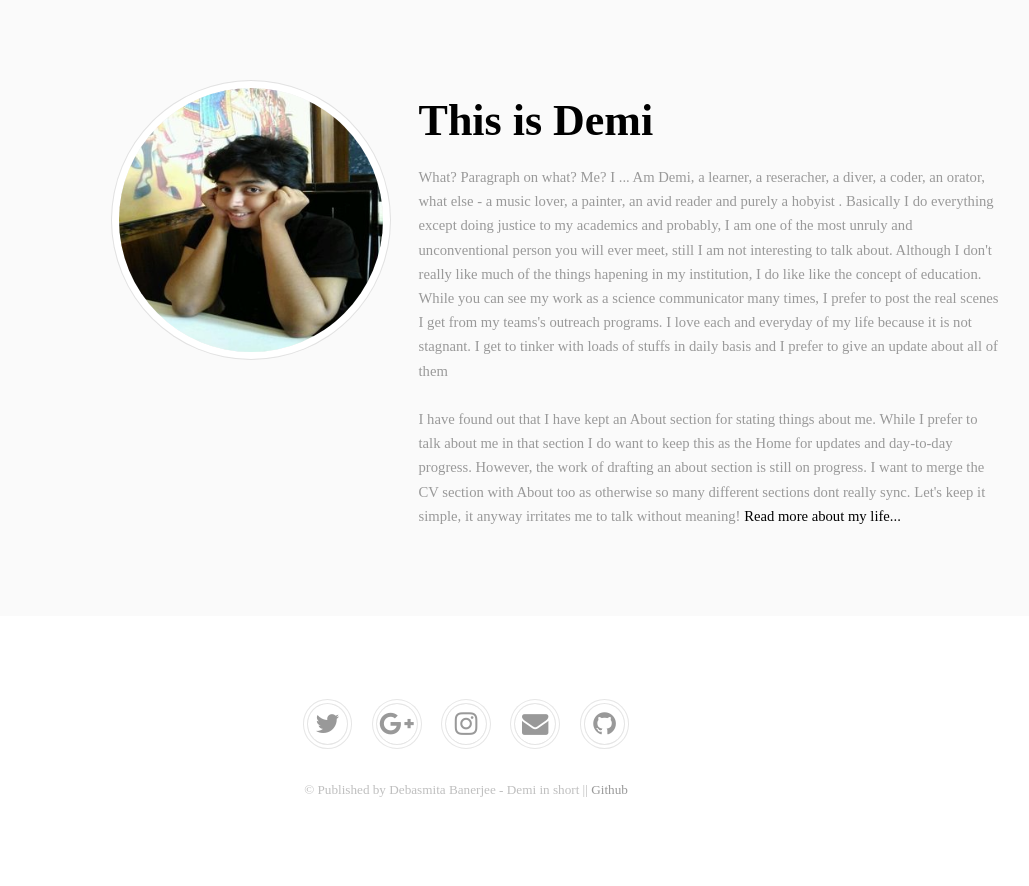
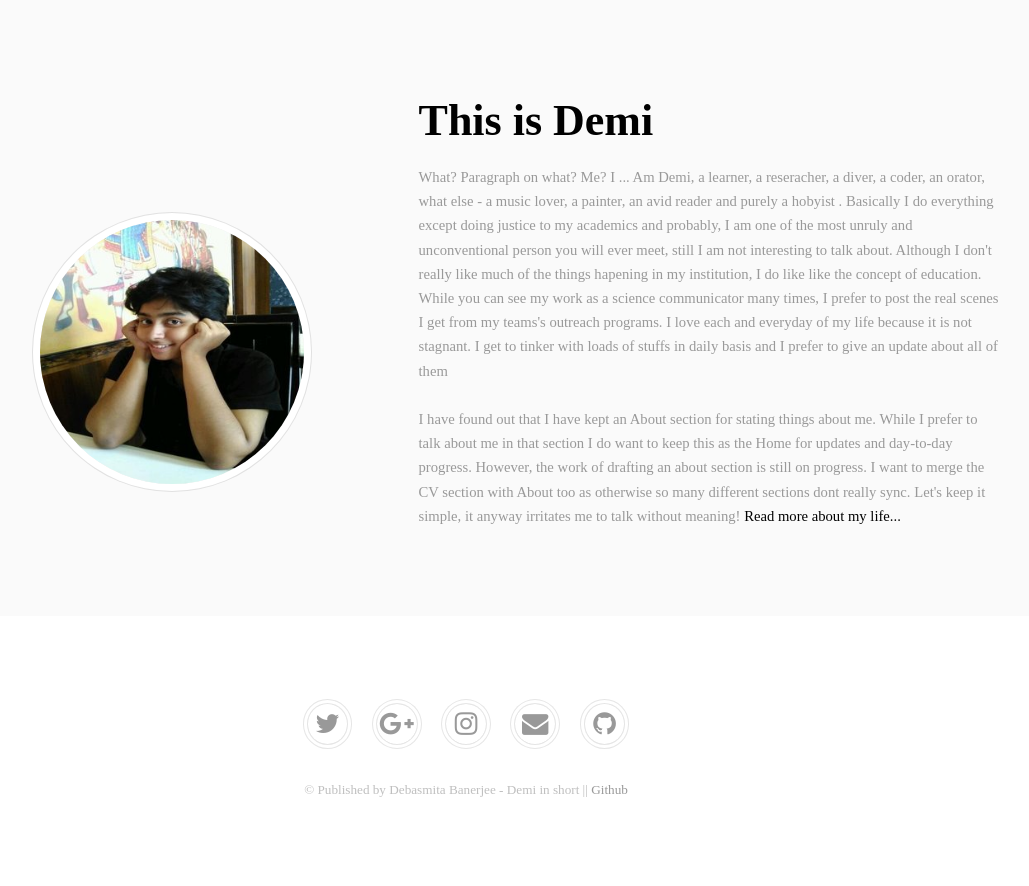
Before and after one commit to DarkDem/DarkDem.github.io, a Jekyll site: the page built from index.html, in a window 1280 px wide. Shown: the part 900-1786 px from the top of the page, without its empty margins (174-1203 px from the left). Built offline with Jekyll 4.4.1, drawn with Linux system fonts in a browser that asks for light colours; some web fonts are replaced.

Commit message:
Update main.css

```diff
--- a/css/main.css
+++ b/css/main.css
@@ -2484,7 +2484,8 @@
 
 		.image.fit {
 			display: block;
-			margin: 0 0 2em 0;
+			margin-left: -30%;
+			margin-top: 50%;
 			width: 100%;
 		}
 
```
